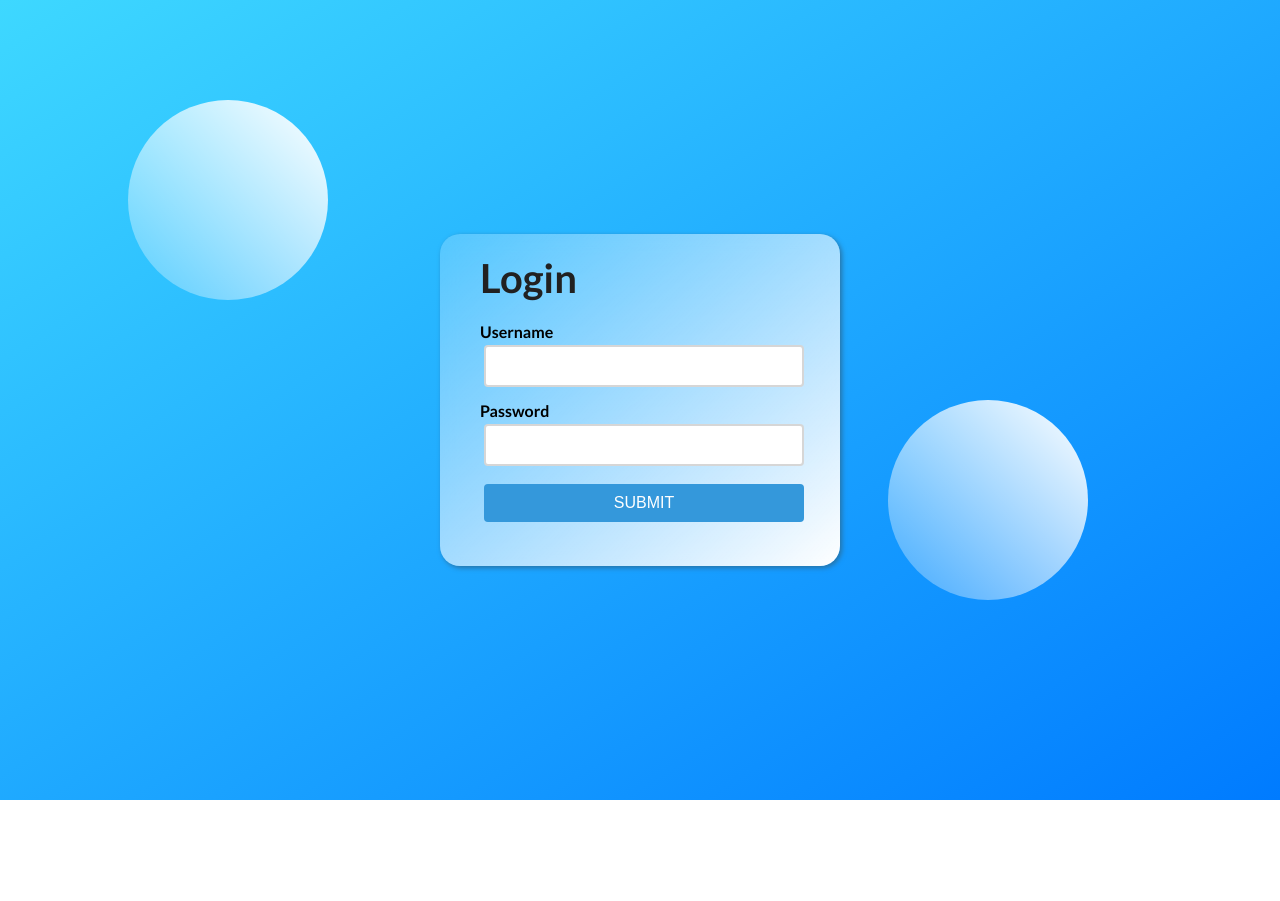
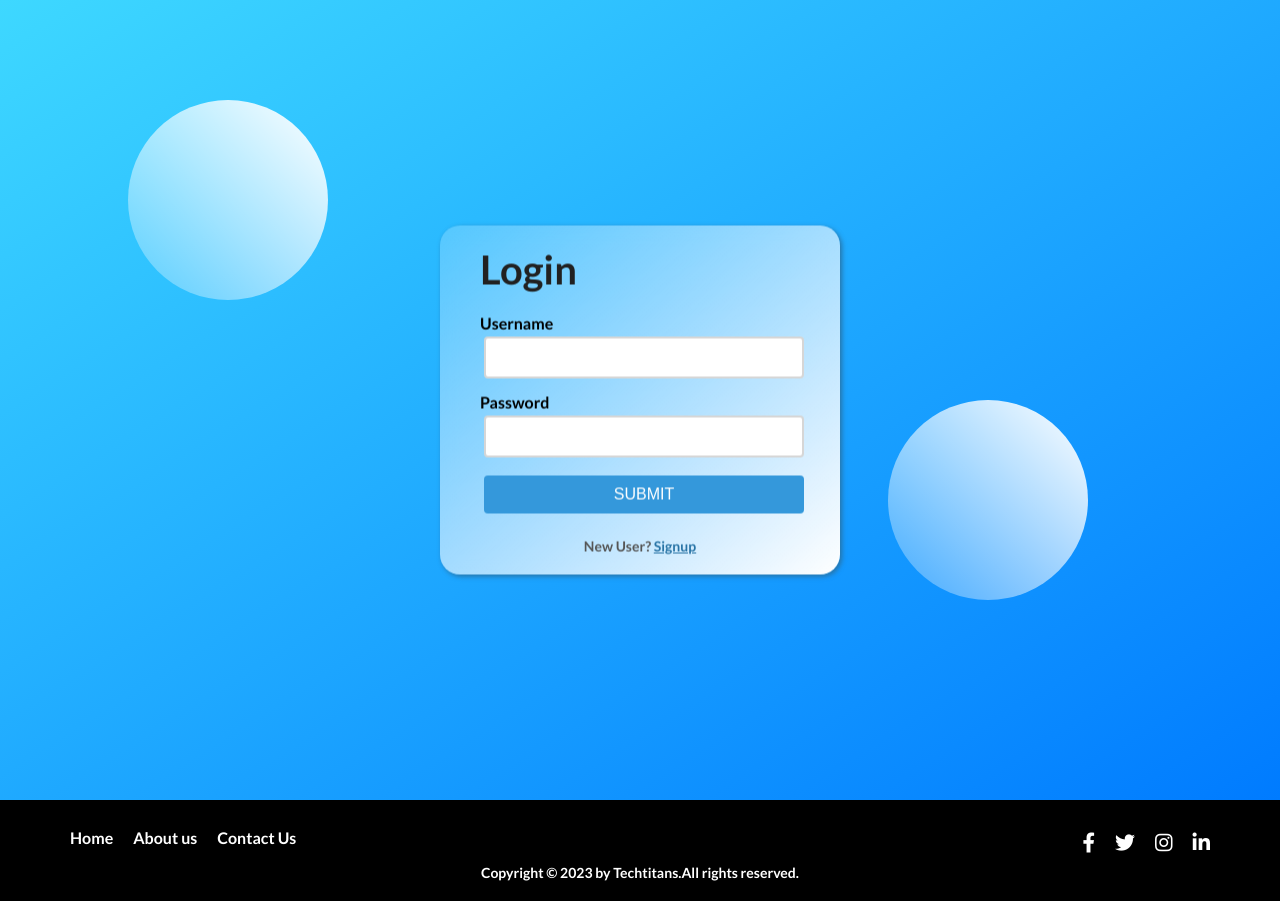
Before and after one commit to shreyanshtiwari4/Techtitans, a website: page html/login.html in a window 1280 px wide. Before the commit the page ends 800 px from the top, so only its background shows below. Drawn offline with Linux system fonts and the light colour scheme.

Commit message:
connect signup ,  login page and add footer

```diff
--- a/css/login.css
+++ b/css/login.css
@@ -91,3 +91,89 @@ body{
     bottom: 200px;
     right: 15%;
 }
+
+.signup-footer p{
+    color: #555;
+    text-align: center;
+}
+
+.signup-footer p a{
+    color: #2773a5;
+}
+
+.black-footer {
+    background-color: black;
+    color: white;
+    text-align: center;
+    padding: 20px 40px;
+    width: 100%;
+}
+
+.footer-content {
+    display: flex;
+    flex-direction: column;
+    align-items: center;
+    justify-content: center;
+    padding: 0 20px;
+}
+
+.footer-content nav ul {
+    list-style: none;
+    padding: 0;
+    margin: 0;
+    display: flex;
+    flex-direction: column;
+    align-items: center;
+}
+
+.footer-content nav ul li {
+    margin: 10px 0;
+}
+
+.footer-content nav ul li a {
+    color: white;
+    text-decoration: none;
+    transition: color 0.3s;
+}
+
+.footer-content nav ul li a:hover {
+    color: #ff9800; /* Change this to any color you prefer */
+}
+
+.social-media {
+    display: flex;
+    justify-content: center;
+    margin-top: 10px;
+}
+
+.social-media a {
+    color: white;
+    text-decoration: none;
+    margin: 0 10px;
+    font-size: 20px;
+    transition: color 0.3s;
+}
+
+.social-media a:hover {
+    color: #ff9800; /* Change this to any color you prefer */
+}
+
+footer p {
+    margin-top: 10px;
+    font-size: 14px;
+}
+
+@media (min-width: 600px) {
+    .footer-content {
+        flex-direction: row;
+        justify-content: space-between;
+    }
+
+    .footer-content nav ul {
+        flex-direction: row;
+    }
+
+    .footer-content nav ul li {
+        margin: 0 10px;
+    }
+}
--- a/css/signup.css
+++ b/css/signup.css
@@ -107,3 +107,80 @@ body{
     border: 2px solid #cccc;
     font-size: medium;
 }
+
+.black-footer {
+    background-color: black;
+    color: white;
+    text-align: center;
+    padding: 20px 40px;
+    width: 100%;
+}
+
+.footer-content {
+    display: flex;
+    flex-direction: column;
+    align-items: center;
+    justify-content: center;
+    padding: 0 20px;
+}
+
+.footer-content nav ul {
+    list-style: none;
+    padding: 0;
+    margin: 0;
+    display: flex;
+    flex-direction: column;
+    align-items: center;
+}
+
+.footer-content nav ul li {
+    margin: 10px 0;
+}
+
+.footer-content nav ul li a {
+    color: white;
+    text-decoration: none;
+    transition: color 0.3s;
+}
+
+.footer-content nav ul li a:hover {
+    color: #ff9800; /* Change this to any color you prefer */
+}
+
+.social-media {
+    display: flex;
+    justify-content: center;
+    margin-top: 10px;
+}
+
+.social-media a {
+    color: white;
+    text-decoration: none;
+    margin: 0 10px;
+    font-size: 20px;
+    transition: color 0.3s;
+}
+
+.social-media a:hover {
+    color: #ff9800; /* Change this to any color you prefer */
+}
+
+footer p {
+    margin-top: 10px;
+    font-size: 14px;
+}
+
+@media (min-width: 600px) {
+    .footer-content {
+        flex-direction: row;
+        justify-content: space-between;
+    }
+
+    .footer-content nav ul {
+        flex-direction: row;
+    }
+
+    .footer-content nav ul li {
+        margin: 0 10px;
+    }
+}
--- a/html/login.html
+++ b/html/login.html
@@ -6,6 +6,7 @@
     <meta name="viewport" content="width=device-width, initial-scale=1.0">
     <title>SignUp</title>
     <link rel="stylesheet" href="/css/login.css">
+    <link rel="stylesheet" href="https://cdnjs.cloudflare.com/ajax/libs/font-awesome/6.0.0-beta3/css/all.min.css">
     <script>
         function submitForm() {
             var userName = document.getElementById("userName").value;
@@ -70,11 +71,35 @@
                         <button onclick="submitForm()">SUBMIT</button>
                     </p>
             </main>
+            <footer class="signup-footer">
+                <p>New User? <a href="signup.html">Signup</a></p>
+            </footer>
         </div>
         <div class="circle c1"></div>
         <div class="circle c2"></div>
     </div>
 
+    <!-- Your page content goes here -->
+
+    <footer class="black-footer">
+        <div class="footer-content">
+            <nav>
+                <ul>
+                    <li><a href="#about-us">Home</a></li>
+                    <li><a href="#contact-us">About us</a></li>
+                    <li><a href="#contact-us">Contact Us</a></li>
+                </ul>
+            </nav>
+            <div class="social-media">
+                <a href="https://www.facebook.com" target="_blank"><i class="fab fa-facebook-f"></i></a>
+                <a href="https://www.twitter.com" target="_blank"><i class="fab fa-twitter"></i></a>
+                <a href="https://www.instagram.com" target="_blank"><i class="fab fa-instagram"></i></a>
+                <a href="https://www.linkedin.com" target="_blank"><i class="fab fa-linkedin-in"></i></a>
+            </div>
+        </div>
+        <p> Copyright © 2023 by Techtitans.All rights reserved.</p>
+    </footer>
+
 
 </body>
 
```
Also changed, not shown: html/signup.html (+22 -0 lines), index.html (+1 -1 lines).
